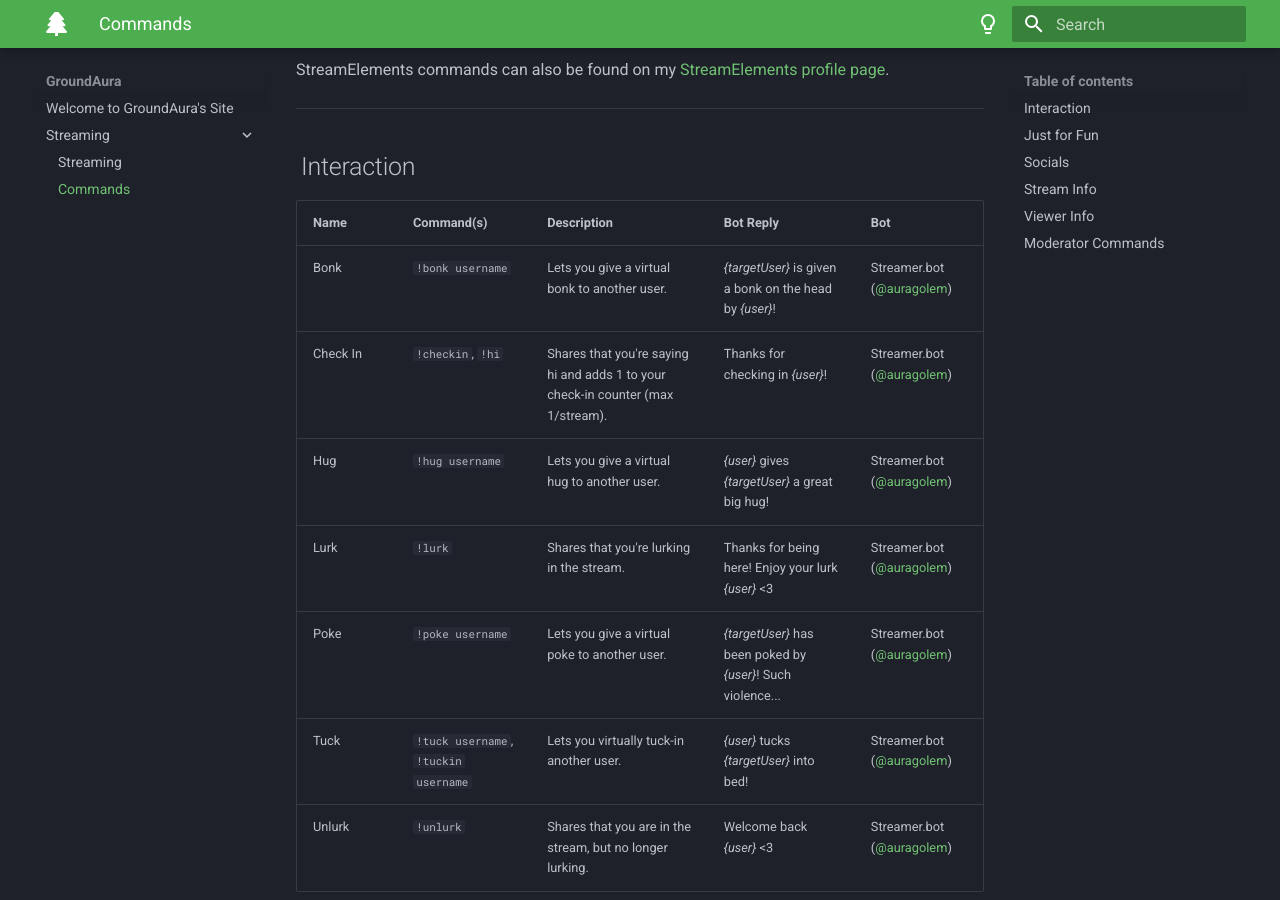
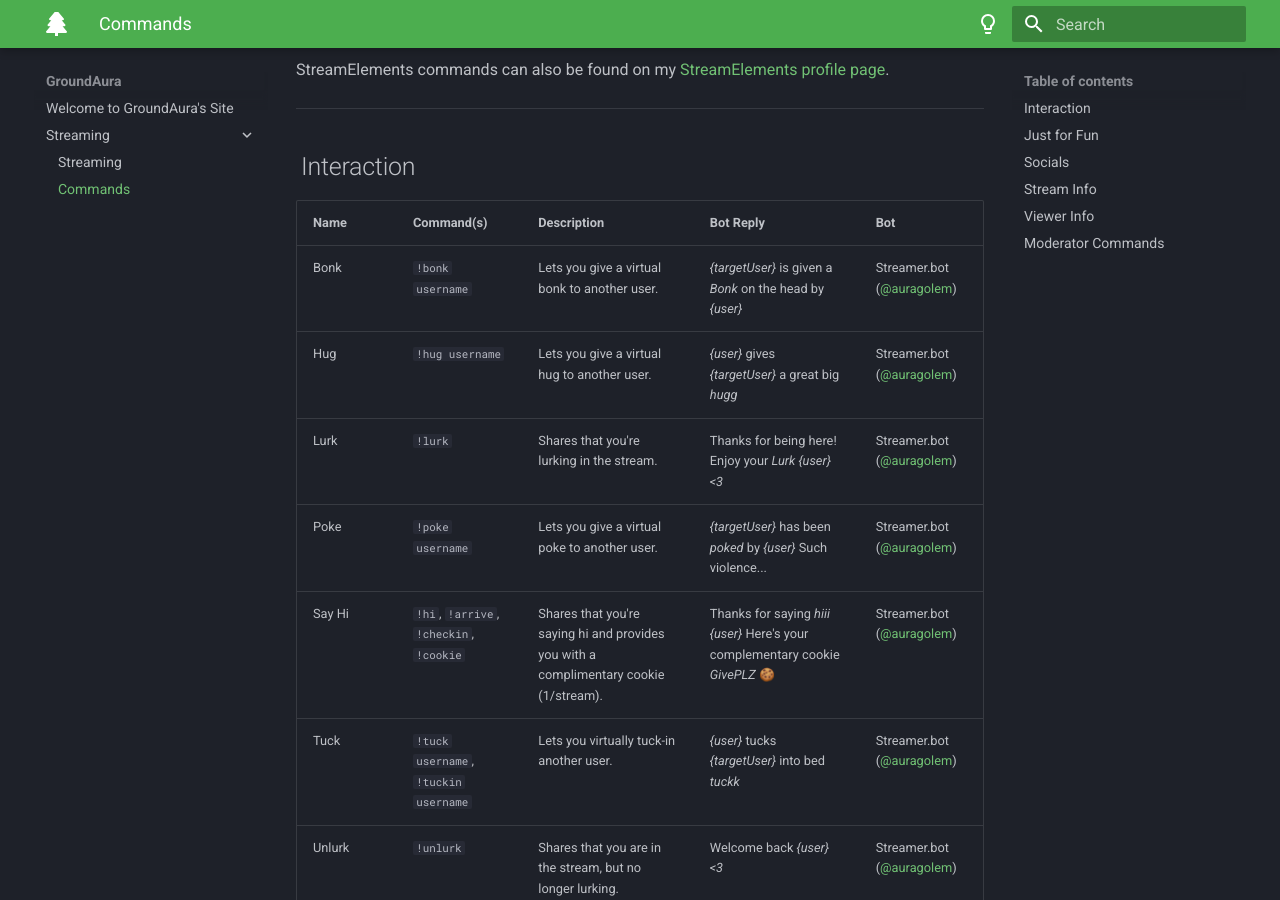
Before and after one commit to GroundAura/groundaura.github.io, an MkDocs documentation site: the page built from docs/streaming/commands.md, in a window 1280 px wide and 900 px high, scrolled down 257 px. Built offline with MkDocs 1.6.1 and Material for MkDocs 9.7.7, drawn with Linux system fonts in a browser that asks for light colours; some of the changed text lies outside the part shown.

Commit message:
update stream commands

```diff
--- a/docs/streaming/commands.md
+++ b/docs/streaming/commands.md
@@ -10,15 +10,15 @@ StreamElements commands can also be found on my [StreamElements profile page](ht
 
 ## Interaction
 
-| Name     | Command(s)                                                                                             | Description                                                                      | Bot Reply                                                   | Bot                                                          |
-| -------- | ------------------------------------------------------------------------------------------------------ | -------------------------------------------------------------------------------- | ----------------------------------------------------------- | ------------------------------------------------------------ |
-| Bonk     | `!bonk username`{ data-clipboard-text="!bonk " }                                                       | Lets you give a virtual bonk to another user.                                    | *{targetUser}* is given a bonk on the head by *{user}*!     | Streamer.bot ([@auragolem](https://www.twitch.tv/auragolem)) |
-| Check In | `!checkin`{ data-clipboard-text="!checkin" }, `!hi`{ data-clipboard-text="!hi" }                       | Shares that you're saying hi and adds 1 to your check-in counter (max 1/stream). | Thanks for checking in *{user}*!                            | Streamer.bot ([@auragolem](https://www.twitch.tv/auragolem)) |
-| Hug      | `!hug username`{ data-clipboard-text="!hug " }                                                         | Lets you give a virtual hug to another user.                                     | *{user}* gives *{targetUser}* a great big hug!              | Streamer.bot ([@auragolem](https://www.twitch.tv/auragolem)) |
-| Lurk     | `!lurk`{ data-clipboard-text="!lurk" }                                                                 | Shares that you're lurking in the stream.                                        | Thanks for being here! Enjoy your lurk *{user}* <3          | Streamer.bot ([@auragolem](https://www.twitch.tv/auragolem)) |
-| Poke     | `!poke username`{ data-clipboard-text="!poke " }                                                       | Lets you give a virtual poke to another user.                                    | *{targetUser}* has been poked by *{user}*! Such violence... | Streamer.bot ([@auragolem](https://www.twitch.tv/auragolem)) |
-| Tuck     | `!tuck username`{ data-clipboard-text="!tuck " }, `!tuckin username`{ data-clipboard-text="!tuckin " } | Lets you virtually tuck-in another user.                                         | *{user}* tucks *{targetUser}* into bed!                     | Streamer.bot ([@auragolem](https://www.twitch.tv/auragolem)) |
-| Unlurk   | `!unlurk`{ data-clipboard-text="!unlurk" }                                                             | Shares that you are in the stream, but no longer lurking.                        | Welcome back *{user}* <3                                    | Streamer.bot ([@auragolem](https://www.twitch.tv/auragolem)) |
+| Name   | Command(s)                                                                                                                                                               | Description                                                                           | Bot Reply                                                                       | Bot                                                          |
+| ------ | ------------------------------------------------------------------------------------------------------------------------------------------------------------------------ | ------------------------------------------------------------------------------------- | ------------------------------------------------------------------------------- | ------------------------------------------------------------ |
+| Bonk   | `!bonk username`{ data-clipboard-text="!bonk " }                                                                                                                         | Lets you give a virtual bonk to another user.                                         | *{targetUser}* is given a *Bonk* on the head by *{user}*                        | Streamer.bot ([@auragolem](https://www.twitch.tv/auragolem)) |
+| Hug    | `!hug username`{ data-clipboard-text="!hug " }                                                                                                                           | Lets you give a virtual hug to another user.                                          | *{user}* gives *{targetUser}* a great big *hugg*                                | Streamer.bot ([@auragolem](https://www.twitch.tv/auragolem)) |
+| Lurk   | `!lurk`{ data-clipboard-text="!lurk" }                                                                                                                                   | Shares that you're lurking in the stream.                                             | Thanks for being here! Enjoy your *Lurk* *{user}* *<3*                          | Streamer.bot ([@auragolem](https://www.twitch.tv/auragolem)) |
+| Poke   | `!poke username`{ data-clipboard-text="!poke " }                                                                                                                         | Lets you give a virtual poke to another user.                                         | *{targetUser}* has been *poked* by *{user}* Such violence...                    | Streamer.bot ([@auragolem](https://www.twitch.tv/auragolem)) |
+| Say Hi | `!hi`{ data-clipboard-text="!hi" }, `!arrive`{ data-clipboard-text="!arrive" }, `!checkin`{ data-clipboard-text="!checkin" }, `!cookie`{ data-clipboard-text="!cookie" } | Shares that you're saying hi and provides you with a complimentary cookie (1/stream). | Thanks for saying *hiii* *{user}* Here's your complementary cookie *GivePLZ* 🍪 | Streamer.bot ([@auragolem](https://www.twitch.tv/auragolem)) |
+| Tuck   | `!tuck username`{ data-clipboard-text="!tuck " }, `!tuckin username`{ data-clipboard-text="!tuckin " }                                                                   | Lets you virtually tuck-in another user.                                              | *{user}* tucks *{targetUser}* into bed *tuckk*                                  | Streamer.bot ([@auragolem](https://www.twitch.tv/auragolem)) |
+| Unlurk | `!unlurk`{ data-clipboard-text="!unlurk" }                                                                                                                               | Shares that you are in the stream, but no longer lurking.                             | Welcome back *{user}* *<3*                                                      | Streamer.bot ([@auragolem](https://www.twitch.tv/auragolem)) |
 
 ## Just for Fun
 
@@ -57,12 +57,12 @@ StreamElements commands can also be found on my [StreamElements profile page](ht
 
 ## Viewer Info
 
-| Name           | Command(s)                                                                                                                                   | Description                                                                                                                     | Bot Reply                                                   | Bot                                                                      |
-| -------------- | -------------------------------------------------------------------------------------------------------------------------------------------- | ------------------------------------------------------------------------------------------------------------------------------- | ----------------------------------------------------------- | ------------------------------------------------------------------------ |
-| Account Age    | `!accountage`{ data-clipboard-text="!accountage" }, `!accage`{ data-clipboard-text="!accage" }, `!created`{ data-clipboard-text="!created" } | Tells you how long ago your account (or a target user's) was created.                                                           | *{user\|targetUser}* was born *{time}* ago                  | Streamer.bot ([@auragolem](https://www.twitch.tv/auragolem))             |
-| Check In Count | `!checkins`{ data-clipboard-text="!checkins" }, `!checkincount`{ data-clipboard-text="!checkincount" }                                       | Tells you how many times you (or a target user) have checked in using the `!checkin`{ data-clipboard-text="!checkin" } command. | *{user\|targetUser}* has checked in *{count}* time(s)       | Streamer.bot ([@auragolem](https://www.twitch.tv/auragolem))             |
-| Follow Age     | `!followage`{ data-clipboard-text="!followage" }, `!howlong`{ data-clipboard-text="!howlong" }                                               | Tells you how long you (or a target user) have been following.                                                                  | *{user\|targetUser}* has been following for *{time}*        | Streamer.bot ([@auragolem](https://www.twitch.tv/auragolem))             |
-| Watch Time     | `!watchtime`{ data-clipboard-text="!watchtime" }, `!viewtime`{ data-clipboard-text="!viewtime" }                                             | Tells you how much time you (or a target user) has spent watching stream.                                                       | *{user\|targetUser}* has spent *{time}* watching groundaura | StreamElements ([@StreamElements](https://www.twitch.tv/streamelements)) |
+| Name         | Command(s)                                                                                                                                   | Description                                                                                                                           | Bot Reply                                                   | Bot                                                                      |
+| ------------ | -------------------------------------------------------------------------------------------------------------------------------------------- | ------------------------------------------------------------------------------------------------------------------------------------- | ----------------------------------------------------------- | ------------------------------------------------------------------------ |
+| Account Age  | `!accountage`{ data-clipboard-text="!accountage" }, `!accage`{ data-clipboard-text="!accage" }, `!created`{ data-clipboard-text="!created" } | Tells you how long ago your account (or a target user's) was created.                                                                 | *{user\|targetUser}* was born *{time}* ago                  | Streamer.bot ([@auragolem](https://www.twitch.tv/auragolem))             |
+| Cookie Count | `!cookies`{ data-clipboard-text="!cookies" }, `!cookiejar`{ data-clipboard-text="!cookiejar" }                                               | Tells you how many times you (or a target user) have said `!hi`{ data-clipboard-text="!hi" } and received their complementary cookie. | *{user\|targetUser}* has *{count}* *Cookies* in their jar!  | Streamer.bot ([@auragolem](https://www.twitch.tv/auragolem))             |
+| Follow Age   | `!followage`{ data-clipboard-text="!followage" }, `!howlong`{ data-clipboard-text="!howlong" }                                               | Tells you how long you (or a target user) have been following.                                                                        | *{user\|targetUser}* has been following for *{time}*        | Streamer.bot ([@auragolem](https://www.twitch.tv/auragolem))             |
+| Watch Time   | `!watchtime`{ data-clipboard-text="!watchtime" }, `!viewtime`{ data-clipboard-text="!viewtime" }                                             | Tells you how much time you (or a target user) has spent watching stream.                                                             | *{user\|targetUser}* has spent *{time}* watching groundaura | StreamElements ([@StreamElements](https://www.twitch.tv/streamelements)) |
 
 ---
 
```
